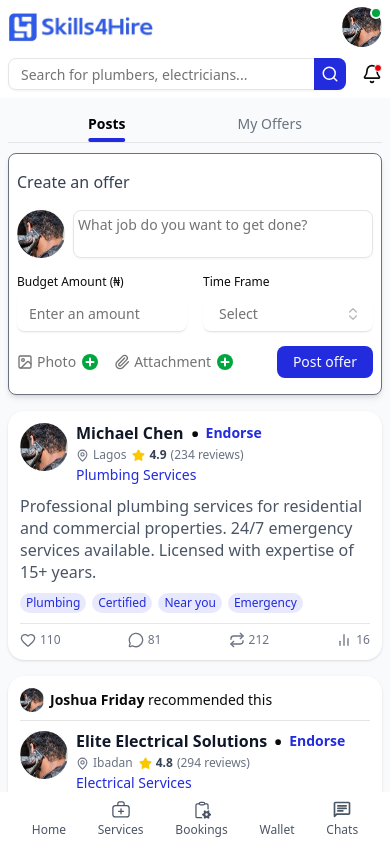
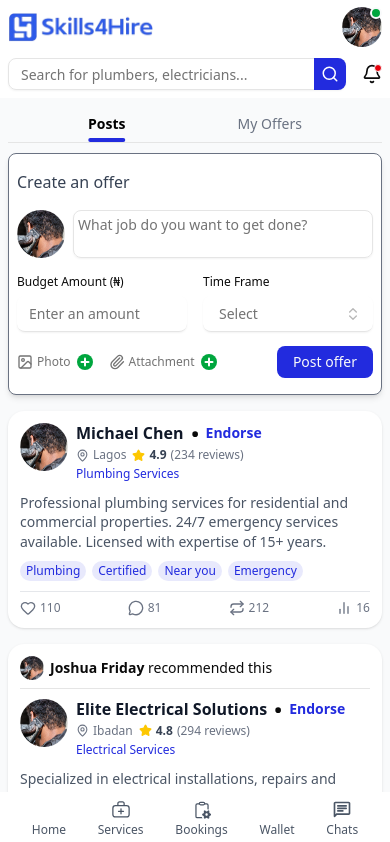
Before and after one commit to Skills4hire-org/Skills-4-Hire, a React (Vite) app: page /providers-home/home/posts in a window 390 px wide. Shown: the top 842 px of the page. Built offline with nearby package versions, Linux system fonts and the light colour scheme; some icons are missing; a web font is replaced by a local one.

Commit message:
fix:text size

```diff
--- a/src/components/home/JobOfferCard.tsx
+++ b/src/components/home/JobOfferCard.tsx
@@ -30,7 +30,7 @@ export default function JobOfferCard({
   const [viewMore, setViewMore] = useState(false)
   return (
     <div className="bg-white rounded-lg shadow p-2.5 md:p-4 space-y-2 md:space-y-3 w-full">
-      <p className="text-sm md:text-base font-medium text-gray-600">
+      <p className="text-[14px] md:text-base font-medium text-gray-600">
         Posted 34 minutes ago
       </p>
       <div className="flex items-start gap-2">
@@ -58,7 +58,7 @@ export default function JobOfferCard({
         {description && (
           <div>
             <p
-              className={`text-base md:text-lg text-gray-600 ${!viewMore && 'line-clamp-2 sm:line-clamp-none'}`}
+              className={`text-[14px] md:text-base text-gray-600 ${!viewMore && 'line-clamp-2 sm:line-clamp-none'}`}
             >
               {description}
             </p>
--- a/src/components/home/OfferCard.tsx
+++ b/src/components/home/OfferCard.tsx
@@ -80,19 +80,19 @@ export default function OfferCard({
 
         <div>
           <p
-            className={`text-base md:text-lg text-gray-600 ${!viewMore && 'line-clamp-2 sm:line-clamp-none'}`}
+            className={`text-[14px] md:text-base text-gray-600 ${!viewMore && 'line-clamp-2 sm:line-clamp-none'}`}
           >
             {description}
           </p>
           <button
             onClick={() => setViewMore(!viewMore)}
-            className="text-sm md:text-base text-primary underline cursor-pointer hover:no-underline sm:hidden"
+            className="text-[14px] md:text-base text-primary underline cursor-pointer hover:no-underline sm:hidden"
           >
             {viewMore ? 'less' : 'more'}
           </button>
         </div>
 
-        <div className="flex flex-wrap items-start justify-between gap-2 text-sm md:text-base text-gray-500 mb-4 text-sm md:text-base">
+        <div className="flex flex-wrap items-start justify-between gap-2 text-[14px] md:text-base text-gray-500 mb-4 ">
           <div className="flex flex-col gap-0.5 md:gap-1">
             <span className="flex items-center gap-1">
               Amount: {currencyFormatter(2000)} {/* amount */}
@@ -112,7 +112,7 @@ export default function OfferCard({
 
         <OfferFilesCarousel />
 
-        <div className="flex flex-wrap items-center gap-x-5 gap-y-2 text-sm md:text-base text-gray-500">
+        <div className="flex flex-wrap items-center gap-x-5 gap-y-2 text-[14px] md:text-base text-gray-500">
           <span className="flex items-center gap-1">
             <Calendar size={14} /> Posted: {dateFormatter(Date.now())}{' '}
             {/* date value here*/}
--- a/src/components/home/PostCard.tsx
+++ b/src/components/home/PostCard.tsx
@@ -91,7 +91,7 @@ export default function PostCard({
             {service && (
               <Link
                 to={`/customer/service-provider/${id}`}
-                className="text-sm md:text-base text-primary font-medium no-underline hover:no-underline block"
+                className="text-[12px] md:text-sm text-primary font-medium no-underline hover:no-underline block"
               >
                 {service}
               </Link>
@@ -101,7 +101,7 @@ export default function PostCard({
       </div>
 
       {description && (
-        <p className="text-gray-600 text-base md:text-lg leading-snug md:leading-relaxed">
+        <p className="text-gray-600 text-[14px] md:text-lg leading-snug md:leading-relaxed">
           {description}
         </p>
       )}
--- a/src/components/home/PostComposer.tsx
+++ b/src/components/home/PostComposer.tsx
@@ -106,7 +106,7 @@ export default function PostComposer() {
             <div className="flex items-center gap-1.5">
               <div className="flex items-center gap-1 hover:text-gray-700">
                 <ImageIcon className="w-4 h-4 md:w-5 md:h-5" />
-                <span className="text-sm md:text-base">Photo</span>
+                <span className="text-xs md:text-sm">Photo</span>
               </div>
 
               <Link
@@ -119,7 +119,7 @@ export default function PostComposer() {
             <div className="flex items-center gap-1.5">
               <div className="flex items-center gap-1 hover:text-gray-700">
                 <Paperclip className="w-4 h-4 md:w-5 md:h-5" />
-                <span className="text-sm md:text-base">Attachment</span>
+                <span className="text-xs md:text-sm">Attachment</span>
               </div>
               <Link
                 to={url}
```
